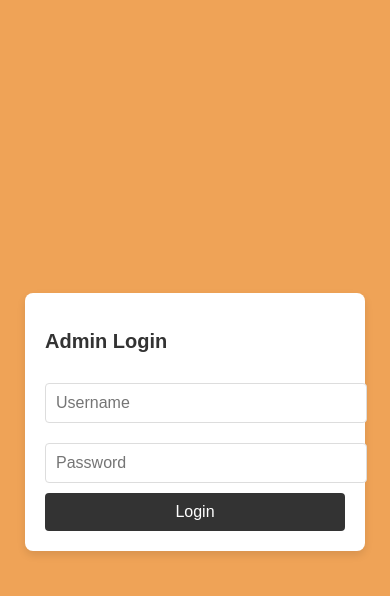
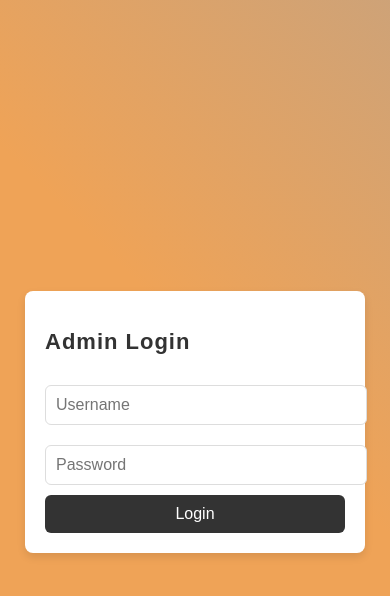
Before and after one commit to selll3/DSAdminPanel, a React (Create React App) app: page / in a window 390 px wide. Shown: the top 596 px of the page. Built offline with nearby package versions, Linux system fonts and the light colour scheme.

Commit message:
admin login updated

```diff
--- a/src/components/Login.css
+++ b/src/components/Login.css
@@ -1,10 +1,41 @@
 /* Genel sayfa ayarları */
 body {
   font-family: 'Arial', sans-serif;
-  background-color: #efa357; /* Tatlı turuncu arka plan */
   margin: 0;
   padding: 0;
+  height: 100vh;
+  display: flex;
+  justify-content: center;
+  align-items: center;
+  background: linear-gradient(45deg, #efa357, #a3a2a2, #efa357, #efa357, #a3a2a2); /* Başlangıç gradyanı */
+  background-size: 400% 400%; /* Arka planın daha büyük olması */
+  animation: gradientAnimation 6s ease infinite; /* Animasyonu 6 saniyede bir döndür */
 }
+
+/* Yanar döner animasyonu */
+@keyframes gradientAnimation {
+  0% {
+    background-position: 0% 50%;
+    animation-duration: 6s; /* Turuncu daha uzun süre sabit */
+  }
+  25% {
+    background-position: 100% 0%;
+    animation-duration: 4s; /* Turuncu geçişi */
+  }
+  50% {
+    background-position: 100% 50%;
+    animation-duration: 6s; /* Turuncu daha uzun süre sabit */
+  }
+  75% {
+    background-position: 0% 100%;
+    animation-duration: 4s; /* Turuncu geçişi */
+  }
+  100% {
+    background-position: 0% 50%;
+    animation-duration: 6s; /* Turuncu tekrar uzun süre sabit */
+  }
+}
+
 
 /* Login form container */
 .login-page {
@@ -12,7 +43,7 @@ body {
   justify-content: center;
   align-items: center;
   height: 100vh;
-  background: #efa357; /* Tatlı turuncu arka plan */
+  z-index: 1; /* Formun üstte görünmesini sağlamak */
 }
 
 /* Login form içeriği */
@@ -24,19 +55,21 @@ body {
   width: 100%;
   max-width: 400px;
   text-align: center;
+  z-index: 2; /* Formun arka planın üstünde olması için */
 }
 
 /* Başlık */
 .login-title {
   color: #333;
-  font-size: 24px;
+  font-size: 28px;
   margin-bottom: 20px;
   font-weight: bold;
+  letter-spacing: 1px;
 }
 
 /* Hata mesajı */
 .error-message {
-  color: red;
+  color: rgba(110, 3, 250, 0.471);
   font-size: 14px;
   margin-bottom: 20px;
 }
@@ -44,17 +77,17 @@ body {
 /* Input alanları */
 .input-field {
   width: 100%;
-  padding: 10px;
-  margin: 10px 0;
+  padding: 12px;
+  margin: 12px 0;
   border: 1px solid #ddd;
-  border-radius: 4px;
+  border-radius: 6px;
   font-size: 16px;
   transition: all 0.3s ease;
 }
 
 .input-field:focus {
-  border-color: #fe9935; /* Focus rengi tatlı turuncu */
-  box-shadow: 0 0 5px rgba(255, 158, 59, 0.4); /* Focus sırasında hafif gölge */
+  border-color: #ff9e3b; /* Focus rengi tatlı turuncu */
+  box-shadow: 0 0 8px rgba(255, 158, 59, 0.5); /* Focus sırasında hafif gölge */
 }
 
 /* Buton */
@@ -62,9 +95,9 @@ body {
   background-color: #333 !important; /* Siyah renk ve !important ile yüksek öncelik */
   color: white !important;
   border: none;
-  padding: 12px 20px;
+  padding: 14px 22px;
   font-size: 16px;
-  border-radius: 4px;
+  border-radius: 6px;
   cursor: pointer;
   width: 100%;
   transition: background-color 0.3s ease, transform 0.3s ease;
@@ -72,11 +105,10 @@ body {
 
 /* Hover durumu */
 .submit-button:hover {
-  background-color: #FF9E3B !important; /* Üzerine gelindiğinde tatlı turuncu */
+  background-color: #ff9e3b !important; /* Üzerine gelindiğinde tatlı turuncu */
   color: white !important;
   transform: scale(1.05);
 }
-
 
 /* Mobil uyumlu tasarım */
 @media screen and (max-width: 600px) {
@@ -85,6 +117,10 @@ body {
   }
 
   .login-title {
-    font-size: 20px;
+    font-size: 22px;
+  }
+
+  .input-field, .submit-button {
+    padding: 10px;
   }
 }
```
